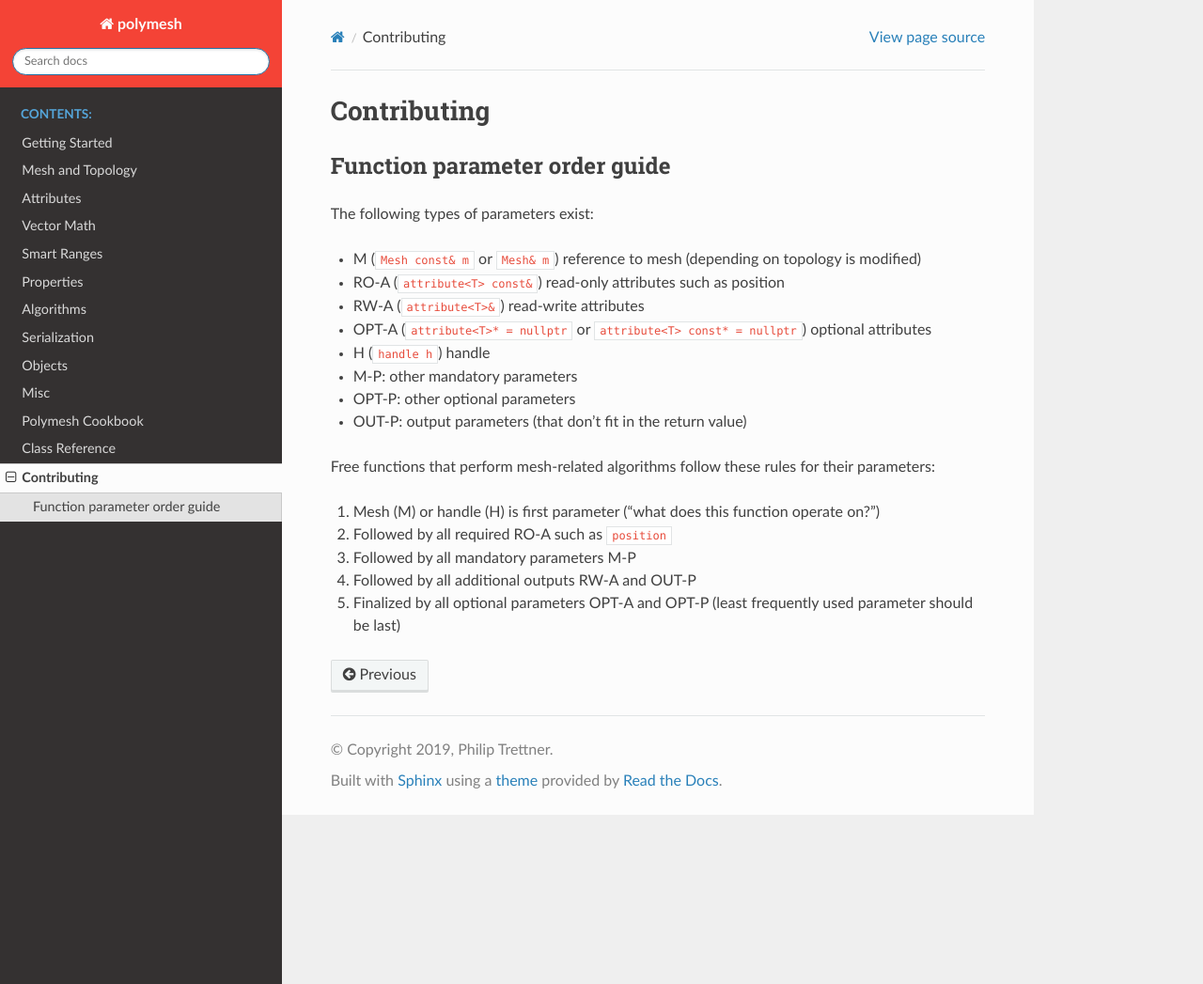
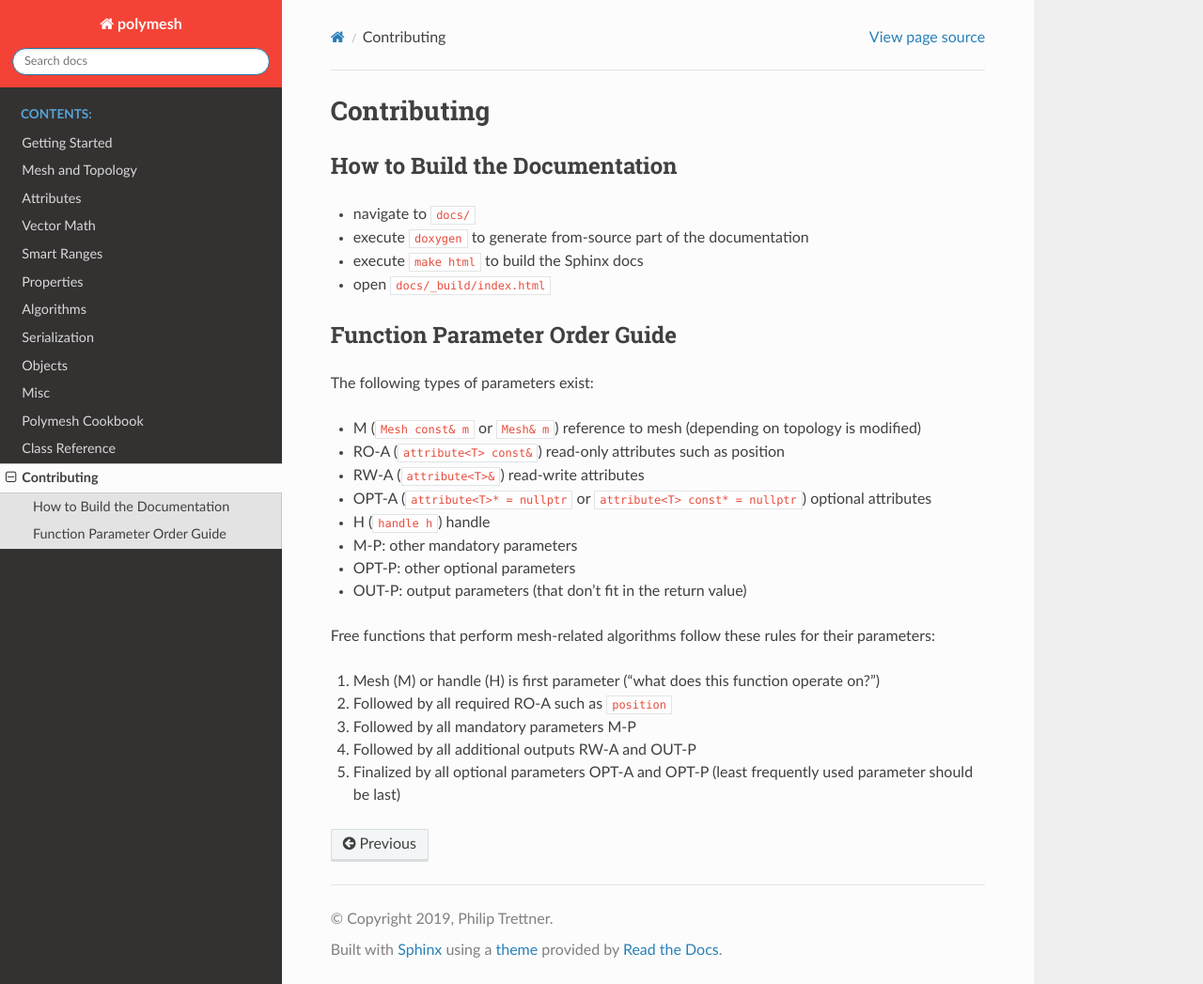
Before and after one commit to project-arcana/polymesh, a Sphinx documentation site: the page built from docs/contributing.rst, in a window 1280 px wide and 1047 px high. Shown: the whole window at 94% size. Built offline with Sphinx 7.4.7 and the Read the Docs theme 2.0.0, drawn with Linux system fonts in a browser that asks for light colours; pages that are not in the unit, such as notebooks, are missing from menus.

Commit message:
more documentation work

```diff
--- a/docs/contributing.rst
+++ b/docs/contributing.rst
@@ -1,7 +1,16 @@
 Contributing
 ============
 
-Function parameter order guide
+How to Build the Documentation
+------------------------------
+
+* navigate to ``docs/``
+* execute ``doxygen`` to generate from-source part of the documentation
+* execute ``make html`` to build the Sphinx docs
+* open ``docs/_build/index.html``
+
+
+Function Parameter Order Guide
 ------------------------------
 
 The following types of parameters exist:
```
Also changed, not shown: docs/getting-started.rst (+63 -0 lines), docs/reference.rst (+12 -0 lines).
